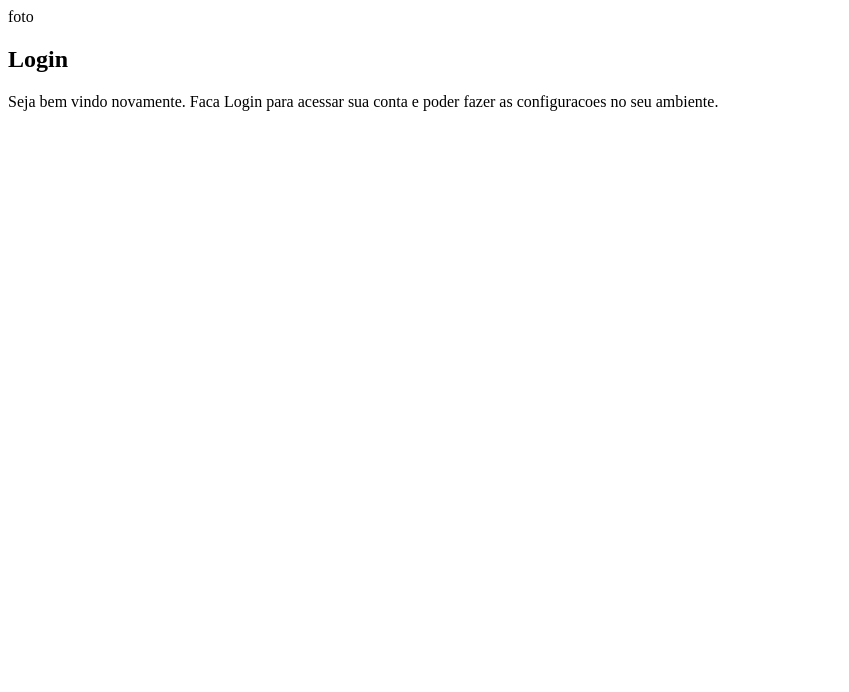
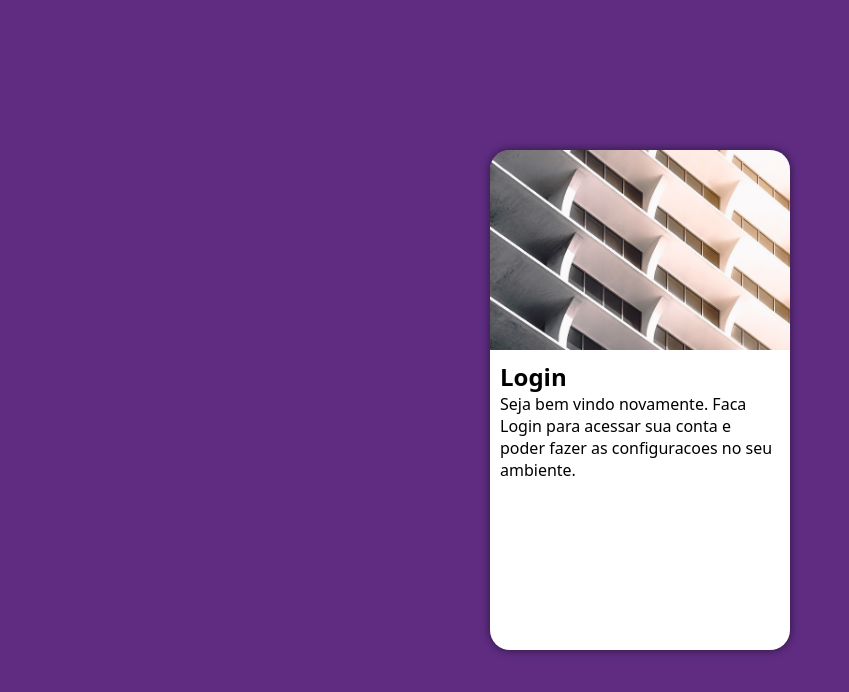
Before and after one commit to CesarMachado7/Projeto-login, a plain HTML site: page index.html in a window 1280 px wide. Shown: the whole page, without its empty margins (0-849 px from the left). Drawn offline with Linux system fonts and the light colour scheme.

Commit message:
atualizei o projeto

```diff
--- a/estilos/style.css
+++ b/estilos/style.css
@@ -5,3 +5,52 @@
     Verde: #49a09d
     Lilas: #5f2c82
 */
+
+*{
+    font-family: system-ui, -apple-system, BlinkMacSystemFont, 'Segoe UI', Roboto, Oxygen, Ubuntu, Cantarell, 'Open Sans', 'Helvetica Neue', sans-serif;
+    padding: 0px;
+    margin: 0px;
+    box-sizing: border-box;
+}
+
+body, html{
+    background-color:#5f2c82;
+    height: 100vh;
+    width: 100vw;
+}
+
+main{
+    position: relative;
+    height: 100vh;
+    width: 100vw;
+}
+
+section#login{
+    position: absolute;
+    top: 50%;
+    left: 50%;
+    transform: translate(-50%, -50%);
+    overflow: hidden;
+
+
+
+    background-color: white;
+    width: 300px;
+    height: 500px;
+    border-radius: 20px;
+    box-shadow: 0px 0px 10px rgba(0, 0, 0, 0.541);
+
+}
+section#login > div#imagem{
+    display: block;
+    background: #5f2c82 url(../imagens/pexels-todd-trapani-3790058\ \(1\).jpg) no-repeat;
+    background-size: cover;
+    background-position: left center;
+    height: 200px;
+}
+
+section#login > div#formulario{
+    display: block;
+    padding: 10px;
+
+}
--- a/index.html
+++ b/index.html
@@ -10,8 +10,7 @@
     <main>
         <section id="login">
             <div id="imagem">
-                foto
-
+            <!-- Aqui fica a imagem nas CSS-->
             </div>
             <div id="formulario">
                 <h1>Login</h1>
```
